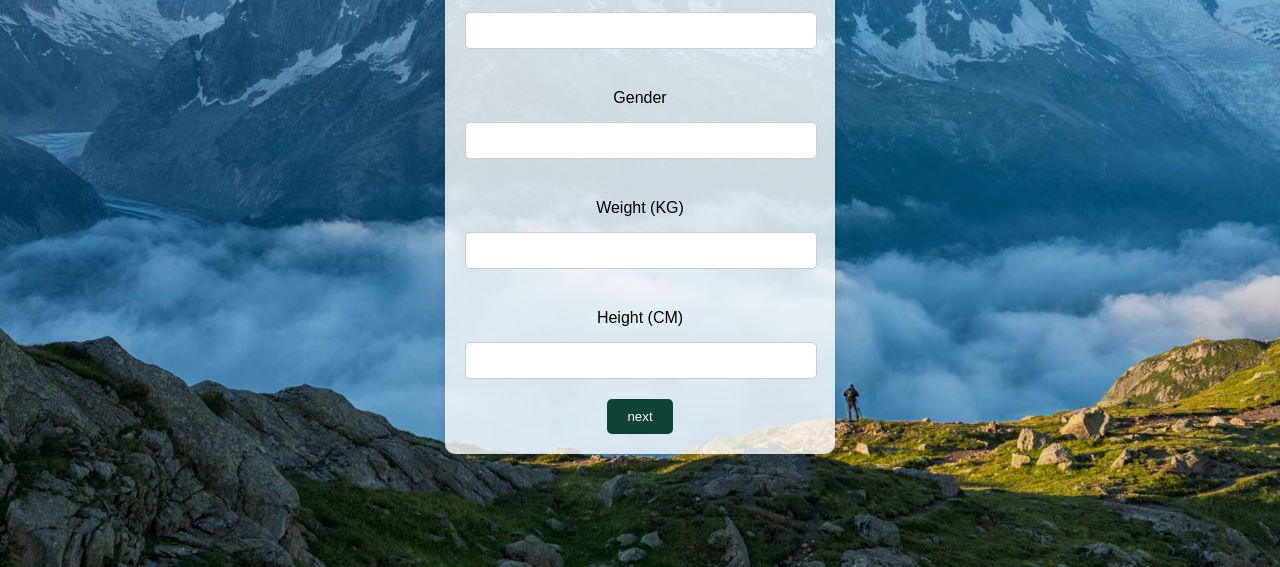
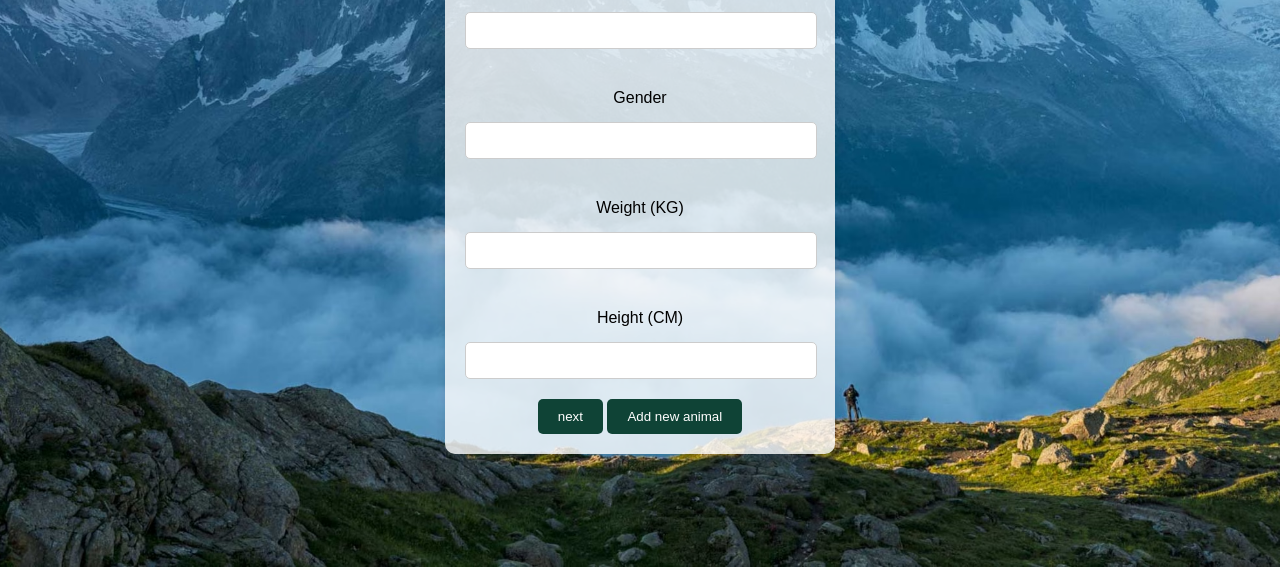
Before and after one commit to yusufatik24/Projekt-Animal, a plain HTML site: page second_page.html in a window 1280 px wide. Shown: the part 233-800 px from the top of the page. Drawn offline with Linux system fonts and the light colour scheme.

Commit message:
Update second_page.html

```diff
--- a/second_page.html
+++ b/second_page.html
@@ -18,6 +18,7 @@
         <label for="height">Height (CM)</label>
         <input type="text" id="height" name="height">
         <button type="submit" onclick="nextPage()">next</button>
+        <button type="button" onclick="addNewAnimal()">Add new animal</button>
     </div>
 
     <script>
```
